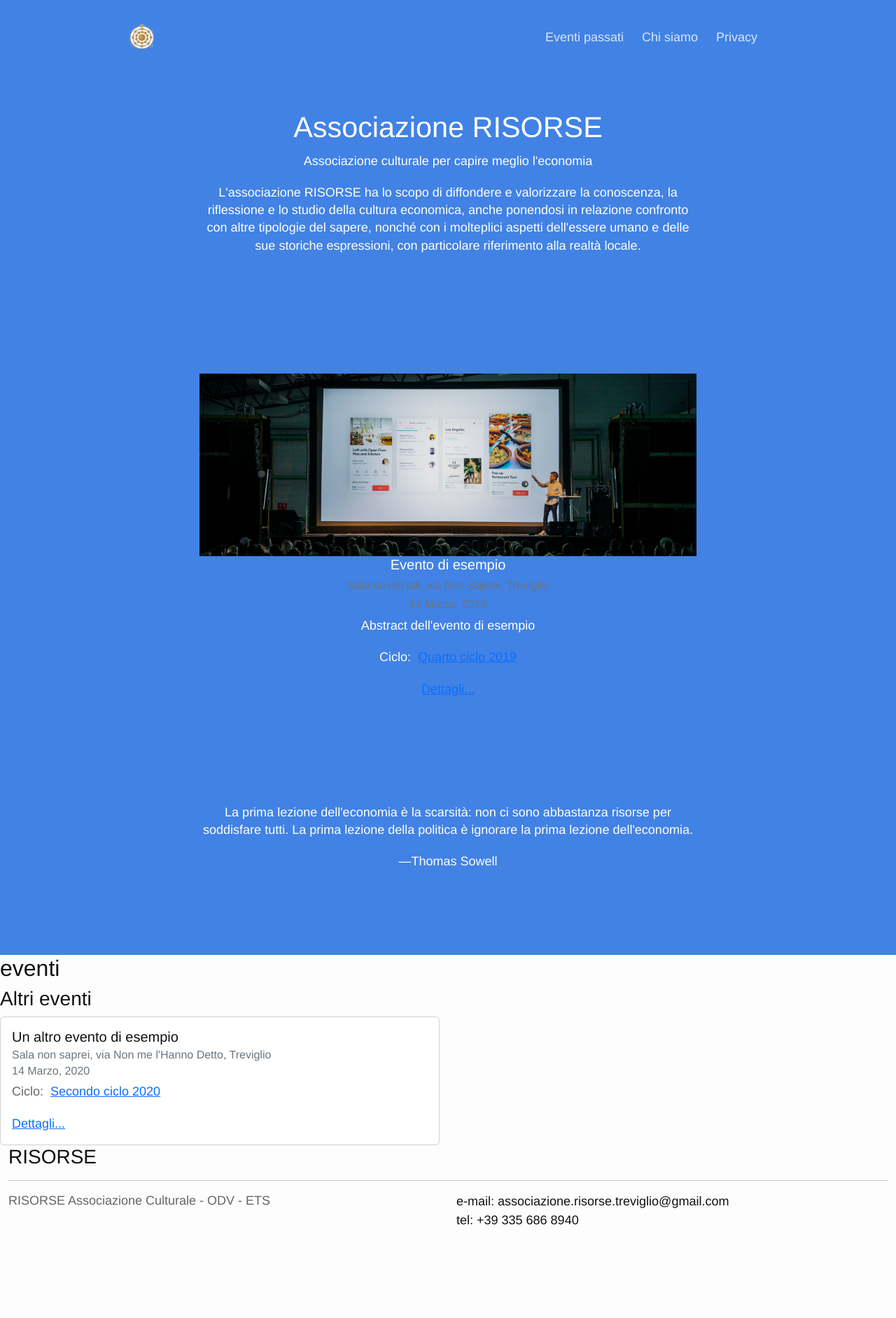
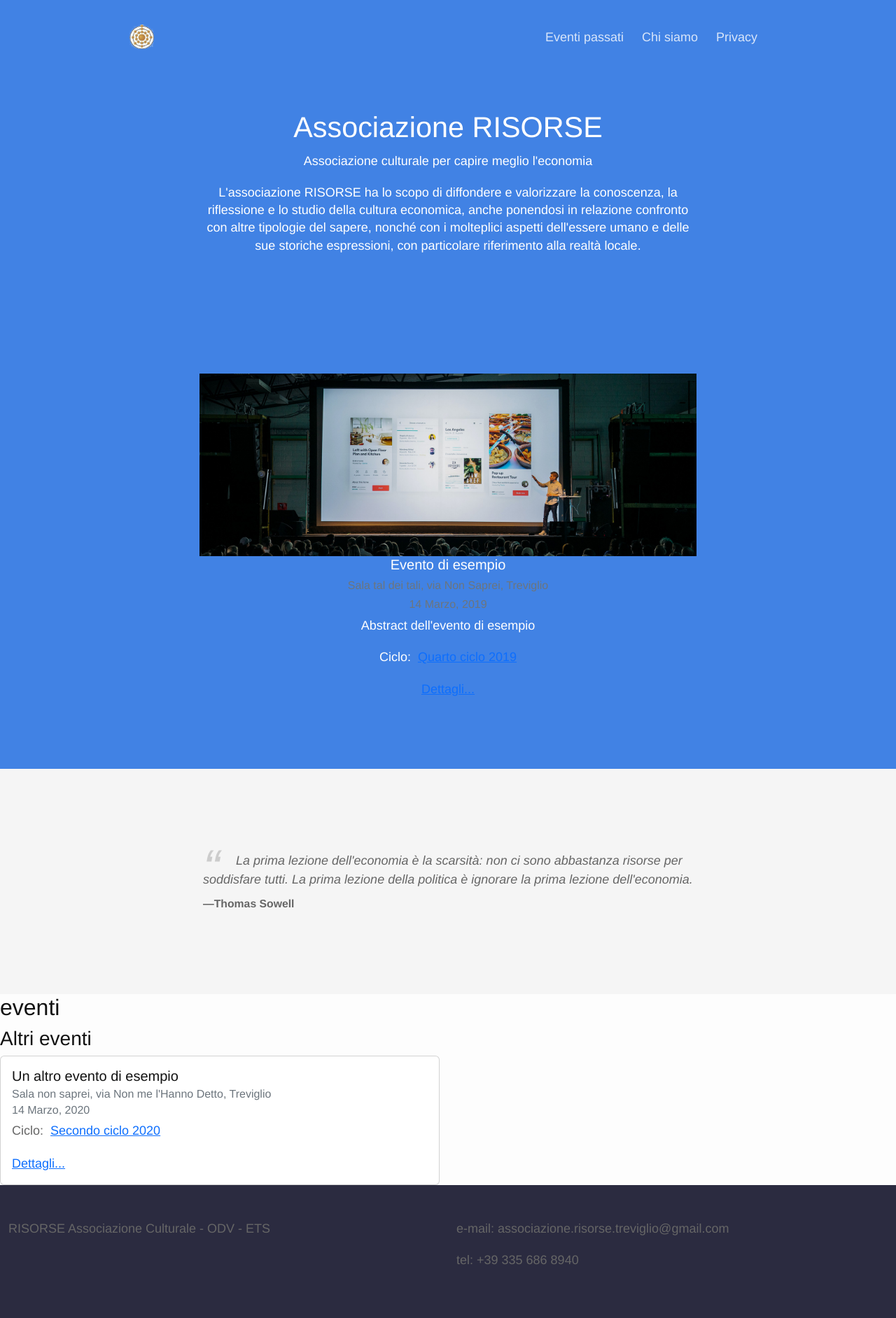
Before and after one commit to Risorse-Associazione-Culturale/risorse-associazione-culturale.github.io, a Jekyll site: the page built from index.html, in a window 1280 px wide. Shown: the whole page at 70% size. Built offline with Jekyll 4.4.1, drawn with Linux system fonts in a browser that asks for light colours; nearby versions of some CDN libraries; before the commit the page ends 1758 px from its top, so only the background shows below that.

Commit message:
Refine footer and ho,e

```diff
--- a/_includes/footer.html
+++ b/_includes/footer.html
@@ -2,17 +2,14 @@
 
   <div class="container-fluid">
 
-    <h3 class="footer-heading">{{ site.title }}</h3>
-    <hr/>
-
     <div class="row">
       <div class="col-md-6">
-        <p class="text">{{ site.description }}</p>
+        <p>{{ site.description }}</p>
       </div>
       <div class="col-md-6">
         <div class="row">
-          <div class="col-12">e-mail: associazione.risorse.treviglio@gmail.com</div>
-          <div class="col-12">tel: +39 335 686 8940</div>
+          <p class="col-12">e-mail: associazione.risorse.treviglio@gmail.com</p>
+          <p class="col-12">tel: +39 335 686 8940</p>
         </div>
       </div>
     </div>
--- a/_sass/_layout.scss
+++ b/_sass/_layout.scss
@@ -39,3 +39,69 @@ section{
         color: #ffffff;
     }
 }
+
+.testimonial {
+    background: #f5f5f5;
+    margin: 0;
+    padding: 100px 0;
+
+    blockquote {
+        padding: 18px 25px;
+        margin: 0;
+        quotes: "“" "”" "‘" "’";
+        font-style: italic;
+
+        .author {
+            display: block;
+            font-weight: bold;
+            margin: 10px 0 0 0;
+            font-size: $small-font-size;
+            font-style: normal;
+        }
+    }
+
+    blockquote:before {
+        color: #ccc;
+        content: open-quote;
+        font-size: 4em;
+        line-height: 0.1em;
+        margin-right: 0.25em;
+        vertical-align: -0.4em;
+    }
+
+    p{
+        display: inline;
+    }
+}
+
+@media (min-width: 450px){
+    .testimonial .testimonial-block {
+        display: -webkit-box;
+        display: -webkit-flex;
+        display: -moz-flex;
+        display: -ms-flexbox;
+        display: flex;
+    }
+
+    blockquote {
+        -webkit-flex: 1;
+        flex: 1;
+    }
+}
+
+.testimonial .testimonial-block {
+    max-width: 750px;
+    width: 98%;
+    margin: 0 auto;
+}
+
+.page{
+    margin-top: 20px;
+}
+
+footer {
+    padding: 50px 0 50px 0;
+    position: relative;
+    background: #2b2b40;
+    color: #fff;
+}
--- a/index.html
+++ b/index.html
@@ -4,12 +4,12 @@ layout: default
 <div>
 
   <section class="hero">
-    <div class="text-container">
+    <div class="text-container associazione-block">
         <h1 class="title">Associazione <strong>RISORSE</strong></h1>
         <p class="subtitle">Associazione culturale per capire meglio l'economia</p>
-        <p>L'associazione RISORSE ha lo scopo di diffondere e valorizzare la conoscenza, la riflessione e lo studio della cultura economica, anche ponendosi in relazione confronto con altre tipologie del sapere, nonché con i molteplici aspetti dell'essere umano e delle sue storiche espressioni, con particolare riferimento alla realtà locale.</p>
+        <p class="description">L'associazione RISORSE ha lo scopo di diffondere e valorizzare la conoscenza, la riflessione e lo studio della cultura economica, anche ponendosi in relazione confronto con altre tipologie del sapere, nonché con i molteplici aspetti dell'essere umano e delle sue storiche espressioni, con particolare riferimento alla realtà locale.</p>
     </div>
-</section>
+  </section>
 
   <section class="hero">
   {% assign upcomingevents = site.eventi | where: 'stato', 'futuro' | sort: 'calendario' %}
@@ -41,13 +41,20 @@ layout: default
     </div>
   </section>
 
-  <section class="hero">
-    <div class="text-container">
-        {% assign citazione = site.citazioni[0] %}
-        <p class="citation-text">{{ citazione.testo }}</p>
-        <p class="citation-author">—{{ citazione.autore }}</p>
-    </div>
-  </section>
+  <section class="testimonial">
+		<div class="container flex">
+			<div class="testimonial-block">
+				<blockquote>
+					{% assign citazione = site.citazioni[0] %}
+          <p class="text">{{ citazione.testo }}</p>
+          <p class="author">—{{ citazione.autore }}</p>
+				</blockquote>
+			</div>
+		</div>
+	</section>
+
+
+
 
   <div class="events">
     <h2>eventi</h2>
```
